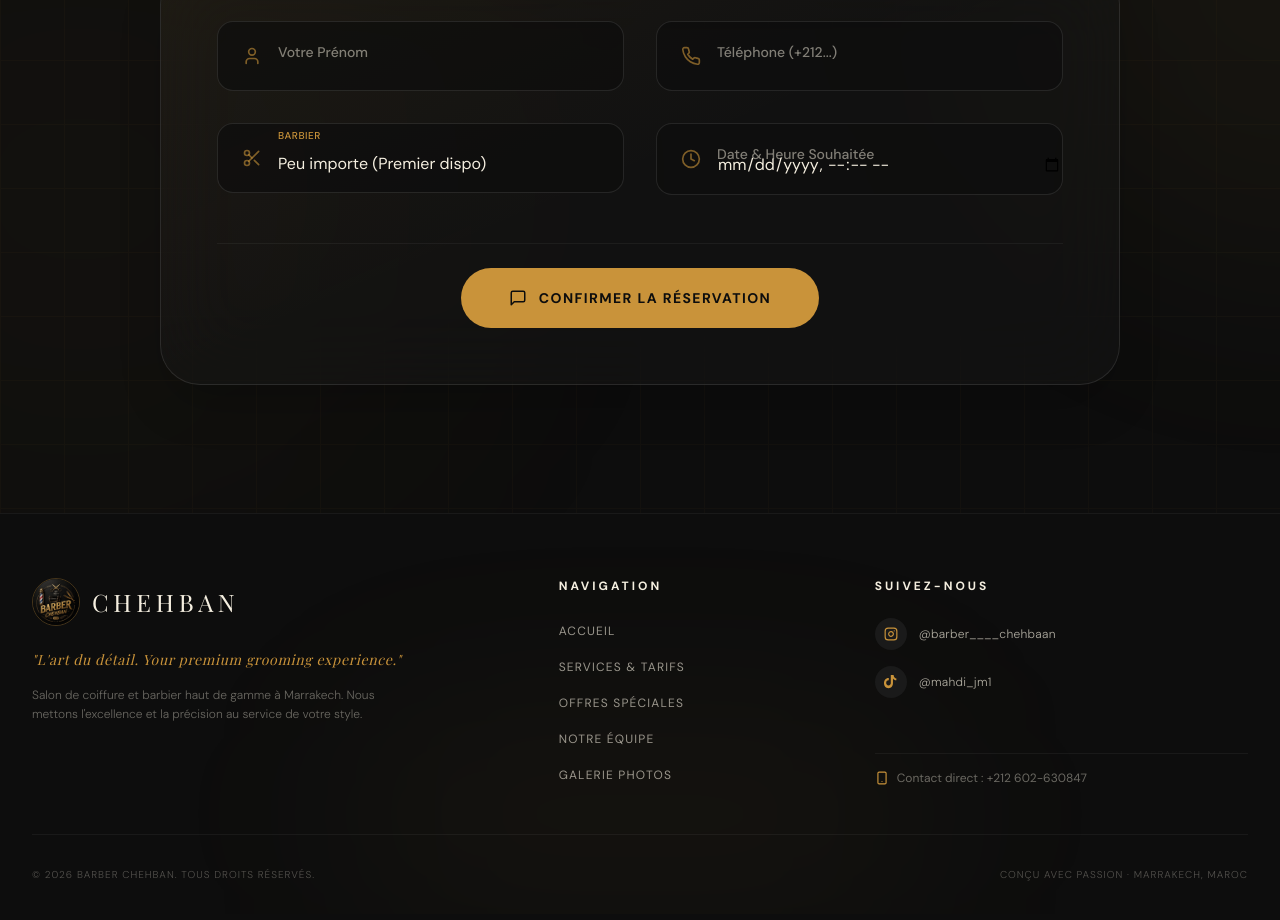
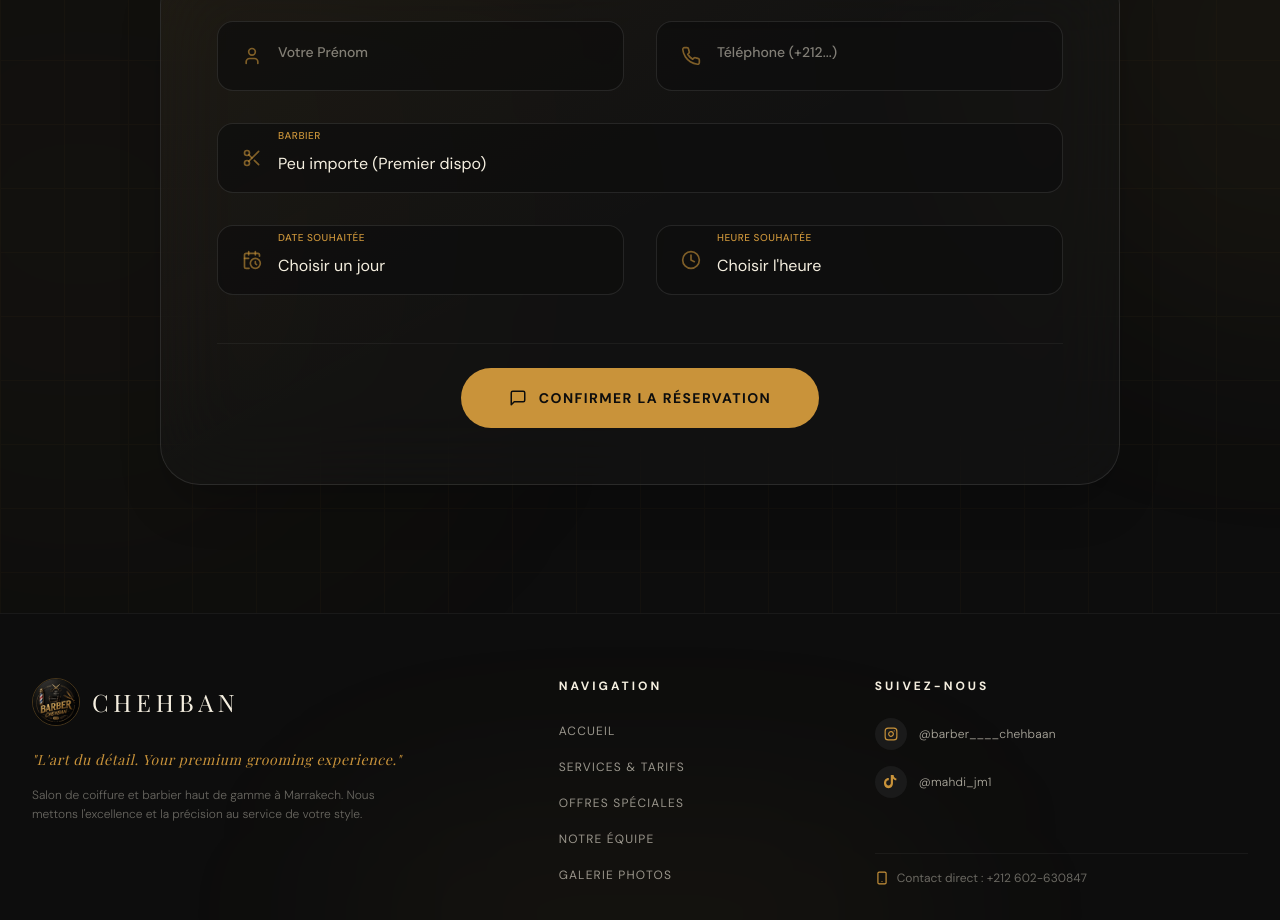
Before and after one commit to AchrafJlaghmi/barber-chehban, a Next.js app: page /en in a window 1280 px wide. Shown: the part 6955-7875 px from the top of the page. Built offline with nearby package versions, Linux system fonts and the light colour scheme.

Commit message:
Use dropdowns for date and time reservation to remove year and improve usability

```diff
--- a/components/Booking.tsx
+++ b/components/Booking.tsx
@@ -12,11 +12,40 @@ export default function Booking({ dict }: { dict?: any }) {
     firstName: "",
     phone: "",
     barber: "Peu importe",
-    slot: "",
+    date: "",
+    time: "",
   });
 
   const [isSubmitting, setIsSubmitting] = useState(false);
   const [focusedField, setFocusedField] = useState<string | null>(null);
+
+  const isEn = dict?.booking?.form?.submit?.toLowerCase().includes('confirm');
+  const locale = isEn ? 'en-US' : 'fr-FR';
+
+  const availableDays = [];
+  const options: Intl.DateTimeFormatOptions = { weekday: 'long', day: 'numeric', month: 'long' };
+
+  for (let i = 0; i < 14; i++) {
+    const d = new Date();
+    d.setDate(d.getDate() + i);
+
+    const label = d.toLocaleDateString(locale, options);
+    const capitalizedLabel = label.charAt(0).toUpperCase() + label.slice(1);
+
+    const valOptions: Intl.DateTimeFormatOptions = { day: 'numeric', month: 'long' };
+    const val = d.toLocaleDateString(locale, valOptions);
+
+    availableDays.push({
+      value: val,
+      label: capitalizedLabel,
+    });
+  }
+
+  const timeSlots = [
+    "09:30", "10:00", "10:30", "11:00", "11:30", "12:00", "12:30", "13:00", "13:30",
+    "14:00", "14:30", "15:00", "15:30", "16:00", "16:30", "17:00", "17:30", "18:00",
+    "18:30", "19:00", "19:30", "20:00", "20:30", "21:00", "21:30"
+  ];
 
   const handleChange = (e: React.ChangeEvent<HTMLInputElement | HTMLSelectElement>) => {
     const { name, value } = e.target;
@@ -27,8 +56,10 @@ export default function Booking({ dict }: { dict?: any }) {
     e.preventDefault();
     setIsSubmitting(true);
 
-    const { firstName, phone, barber, slot } = formData;
-    const message = `Bonjour, je voudrais réserver avec ${barber} pour le créneau suivant: ${slot}. Prénom: ${firstName}. Tél: ${phone}`;
+    const { firstName, phone, barber, date, time } = formData;
+    const message = isEn
+      ? `Hello, I would like to book an appointment with ${barber} on ${date} at ${time}. Name: ${firstName}. Phone: ${phone}`
+      : `Bonjour, je voudrais réserver avec ${barber} le ${date} à ${time}. Prénom: ${firstName}. Tél: ${phone}`;
 
     const whatsappUrl = `https://wa.me/212602630847?text=${encodeURIComponent(message)}`;
 
@@ -137,7 +168,7 @@ export default function Booking({ dict }: { dict?: any }) {
               </div>
 
               {/* Field: Choix du Barbier */}
-              <div className="relative group">
+              <div className="relative group md:col-span-2">
                 <div className={`absolute inset-0 bg-gold/5 rounded-2xl transition-all duration-500 blur-xl ${focusedField === 'barber' ? 'opacity-100' : 'opacity-0'}`} />
                 <div className={`relative flex items-center bg-dark/60 rounded-2xl border transition-all duration-300 overflow-hidden ${focusedField === 'barber' ? 'border-gold shadow-[0_0_20px_rgba(201,147,58,0.15)]' : 'border-white/10 hover:border-white/20'}`}>
                   <div className="pl-6 pr-4 text-gold/60">
@@ -145,7 +176,7 @@ export default function Booking({ dict }: { dict?: any }) {
                   </div>
                   <div className="flex-grow relative py-3 pr-6">
                     <label className="absolute left-0 text-[10px] -translate-y-2 uppercase tracking-wider text-gold font-medium">
-                      Barbier
+                      {dict?.booking?.form?.barber || "Barbier"}
                     </label>
                     <select
                       name="barber"
@@ -155,7 +186,7 @@ export default function Booking({ dict }: { dict?: any }) {
                       value={formData.barber}
                       className="w-full bg-transparent text-cream pt-4 pb-1 outline-none font-body appearance-none cursor-pointer"
                     >
-                      <option className="bg-dark text-cream" value="Peu importe">Peu importe (Premier dispo)</option>
+                      <option className="bg-dark text-cream" value="Peu importe">{dict?.booking?.form?.barber_any || "Peu importe (Premier dispo)"}</option>
                       <option className="bg-dark text-cream" value="Mehdi">Mehdi</option>
                       <option className="bg-dark text-cream" value="Achraf">Achraf</option>
                     </select>
@@ -163,27 +194,64 @@ export default function Booking({ dict }: { dict?: any }) {
                 </div>
               </div>
 
-              {/* Field: Créneau Souhaité */}
+              {/* Field: Date Souhaitée */}
               <div className="relative group">
-                <div className={`absolute inset-0 bg-gold/5 rounded-2xl transition-all duration-500 blur-xl ${focusedField === 'slot' ? 'opacity-100' : 'opacity-0'}`} />
-                <div className={`relative flex items-center bg-dark/60 rounded-2xl border transition-all duration-300 overflow-hidden ${focusedField === 'slot' ? 'border-gold shadow-[0_0_20px_rgba(201,147,58,0.15)]' : 'border-white/10 hover:border-white/20'}`}>
+                <div className={`absolute inset-0 bg-gold/5 rounded-2xl transition-all duration-500 blur-xl ${focusedField === 'date' ? 'opacity-100' : 'opacity-0'}`} />
+                <div className={`relative flex items-center bg-dark/60 rounded-2xl border transition-all duration-300 overflow-hidden ${focusedField === 'date' ? 'border-gold shadow-[0_0_20px_rgba(201,147,58,0.15)]' : 'border-white/10 hover:border-white/20'}`}>
+                  <div className="pl-6 pr-4 text-gold/60">
+                    <CalendarClock size={20} />
+                  </div>
+                  <div className="flex-grow relative py-3 pr-6">
+                    <label className="absolute left-0 text-[10px] -translate-y-2 uppercase tracking-wider text-gold font-medium">
+                      {isEn ? "Desired Date" : "Date Souhaitée"}
+                    </label>
+                    <select
+                      name="date"
+                      required
+                      onFocus={() => setFocusedField('date')}
+                      onBlur={() => setFocusedField(null)}
+                      onChange={handleChange}
+                      value={formData.date}
+                      className="w-full bg-transparent text-cream pt-4 pb-1 outline-none font-body appearance-none cursor-pointer"
+                    >
+                      <option className="bg-dark text-cream" value="">{isEn ? "Select a day" : "Choisir un jour"}</option>
+                      {availableDays.map((day) => (
+                        <option key={day.value} className="bg-dark text-cream" value={day.value}>
+                          {day.label}
+                        </option>
+                      ))}
+                    </select>
+                  </div>
+                </div>
+              </div>
+
+              {/* Field: Heure Souhaitée */}
+              <div className="relative group">
+                <div className={`absolute inset-0 bg-gold/5 rounded-2xl transition-all duration-500 blur-xl ${focusedField === 'time' ? 'opacity-100' : 'opacity-0'}`} />
+                <div className={`relative flex items-center bg-dark/60 rounded-2xl border transition-all duration-300 overflow-hidden ${focusedField === 'time' ? 'border-gold shadow-[0_0_20px_rgba(201,147,58,0.15)]' : 'border-white/10 hover:border-white/20'}`}>
                   <div className="pl-6 pr-4 text-gold/60">
                     <Clock size={20} />
                   </div>
-                  <div className="flex-grow relative py-3">
-                    <label className={`absolute left-0 transition-all duration-300 pointer-events-none text-cream/50 font-medium ${formData.slot || focusedField === 'slot' ? 'text-[10px] -translate-y-2 uppercase tracking-wider text-gold' : 'text-sm translate-y-2'}`}>
-                      Date & Heure Souhaitée
+                  <div className="flex-grow relative py-3 pr-6">
+                    <label className="absolute left-0 text-[10px] -translate-y-2 uppercase tracking-wider text-gold font-medium">
+                      {isEn ? "Desired Time" : "Heure Souhaitée"}
                     </label>
-                    <input
-                      type="datetime-local"
-                      name="slot"
+                    <select
+                      name="time"
                       required
-                      onFocus={() => setFocusedField('slot')}
+                      onFocus={() => setFocusedField('time')}
                       onBlur={() => setFocusedField(null)}
                       onChange={handleChange}
-                      value={formData.slot}
-                      className="w-full bg-transparent text-cream pt-4 pb-1 outline-none font-body"
-                    />
+                      value={formData.time}
+                      className="w-full bg-transparent text-cream pt-4 pb-1 outline-none font-body appearance-none cursor-pointer"
+                    >
+                      <option className="bg-dark text-cream" value="">{isEn ? "Select a time" : "Choisir l'heure"}</option>
+                      {timeSlots.map((slot) => (
+                        <option key={slot} className="bg-dark text-cream" value={slot}>
+                          {slot}
+                        </option>
+                      ))}
+                    </select>
                   </div>
                 </div>
               </div>
--- a/dictionaries/en.json
+++ b/dictionaries/en.json
@@ -93,8 +93,8 @@
       "phone": "Phone (+212...)",
       "barber": "Barber",
       "barber_any": "Any (First available)",
-      "barber_mehdi": "Mehdi - Master Barber",
-      "barber_achraf": "Achraf - Shaving Expert",
+      "barber_mehdi": "Mehdi",
+      "barber_achraf": "Achraf",
       "slot": "Desired Date & Time",
       "submit": "Confirm Booking",
       "submitting": "Connecting to WhatsApp...",
--- a/dictionaries/fr.json
+++ b/dictionaries/fr.json
@@ -93,8 +93,8 @@
       "phone": "Téléphone (+212...)",
       "barber": "Barbier",
       "barber_any": "Peu importe (Premier dispo)",
-      "barber_mehdi": "Mehdi - Maître Barbier",
-      "barber_achraf": "Achraf - Expert Rasage",
+      "barber_mehdi": "Mehdi",
+      "barber_achraf": "Achraf",
       "slot": "Date & Heure Souhaitée",
       "submit": "Confirmer la Réservation",
       "submitting": "Connexion WhatsApp...",
```
